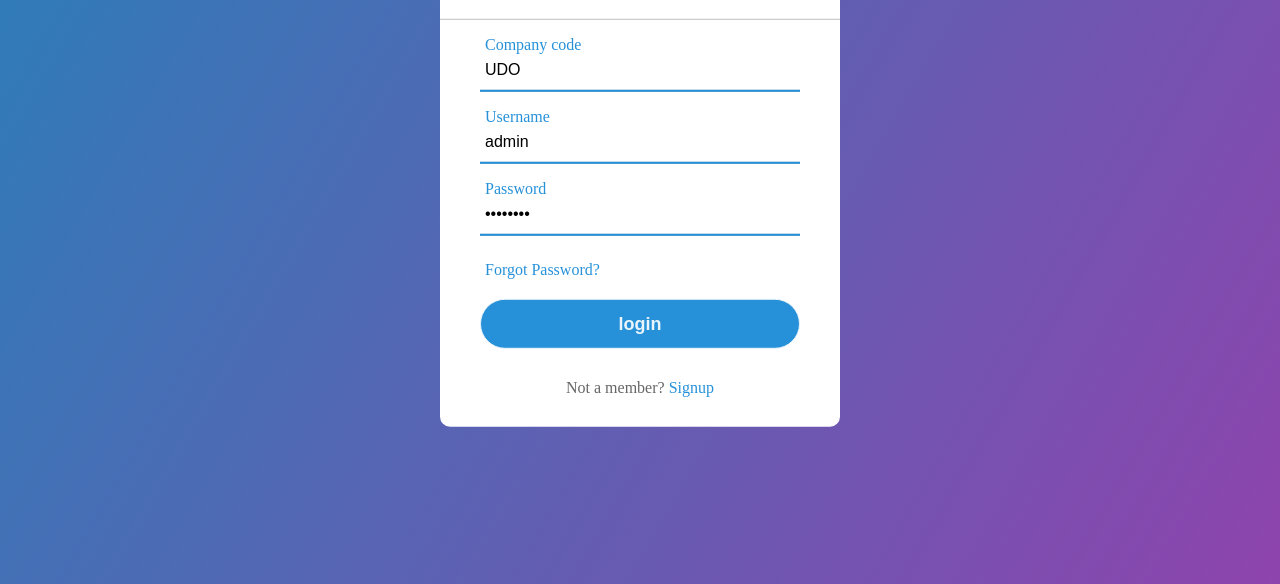
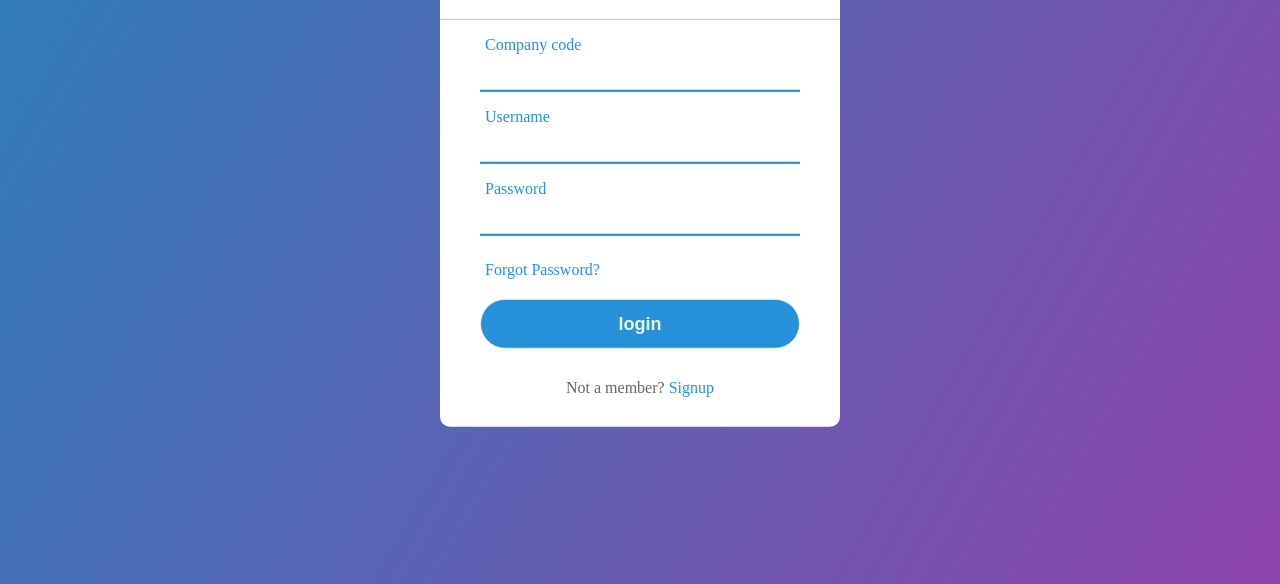
Before and after one commit to tutrongtien1996/Admin-dashboard, a plain HTML site: page login.html in a window 1280 px wide. Shown: the part 216-800 px from the top of the page. Drawn offline with Linux system fonts and the light colour scheme.

Commit message:
update login

```diff
--- a/login.html
+++ b/login.html
@@ -13,17 +13,17 @@
         <form action="index.html">
             <span id="error" style="color: red"></span>
             <div class="txt_field">
-                <input type="text" name="company_code" value="UDO">
+                <input type="text" name="company_code" value="">
                 <span></span>
                 <label>Company code</label>
             </div>
             <div class="txt_field">
-                <input type="text" name="username" value="admin">
+                <input type="text" name="username" value="">
                 <span></span>
                 <label>Username</label>
             </div>
             <div class="txt_field">
-                <input type="password" name="password" value="abc@1234">
+                <input type="password" name="password" value="">
                 <span></span>
                 <label>Password</label>
             </div>
```
